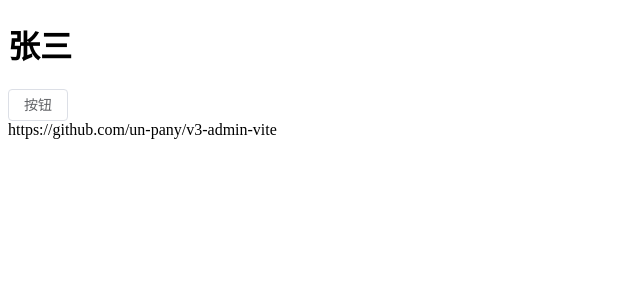
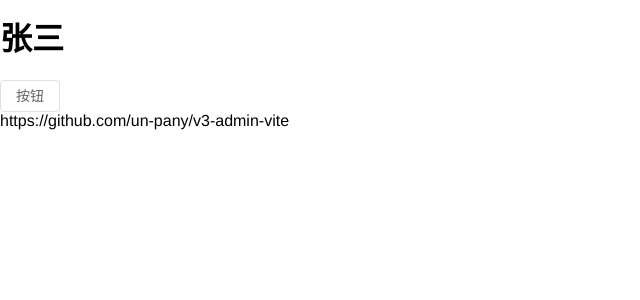
Before and after one commit to chuxin-cs/vue-admin, a Vue app: page /login in a window 1280 px wide. Shown: the top 300 px of the page, without its empty margins (0-640 px from the left). Built offline with nearby package versions, Linux system fonts and the light colour scheme.

Commit message:
feat: add styles

```diff
--- a/package.json
+++ b/package.json
@@ -30,6 +30,7 @@
   "dependencies": {
     "axios": "^1.3.5",
     "element-plus": "^2.3.2",
+    "normalize.css": "^8.0.1",
     "pinia": "^2.0.33",
     "vue": "^3.2.47",
     "vue-router": "4"
--- a/src/styles/index.scss
+++ b/src/styles/index.scss
@@ -0,0 +1,38 @@
+.container {
+  padding: 20px;
+}
+
+html {
+  height: 100%;
+}
+
+body {
+  height: 100%;
+  background-color: var(--v3-body-bg-color);
+  -moz-osx-font-smoothing: grayscale;
+  -webkit-font-smoothing: antialiased;
+  font-family: "Helvetica Neue", Helvetica, "PingFang SC", "Hiragino Sans GB", "Microsoft YaHei", "微软雅黑", Arial,
+  sans-serif;
+}
+
+#app {
+  height: 100%;
+}
+
+*,
+*:before,
+*:after {
+  box-sizing: border-box;
+}
+
+a,
+a:focus,
+a:hover {
+  color: inherit;
+  outline: none;
+  text-decoration: none;
+}
+
+div:focus {
+  outline: none;
+}
```
Also changed, not shown: src/main.ts (+5 -3 lines), 1 other file (tests, documents, lock files or other folders).
